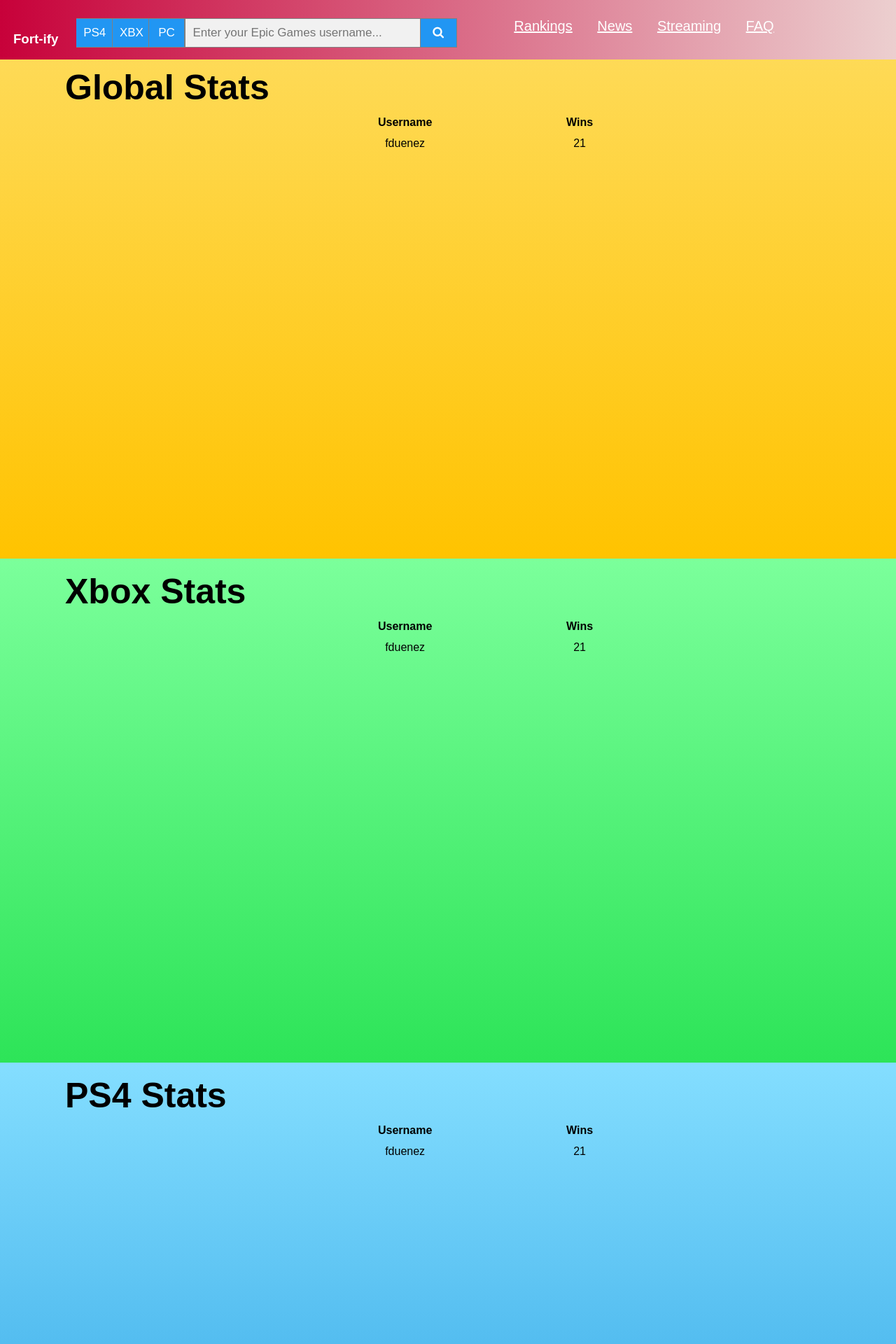
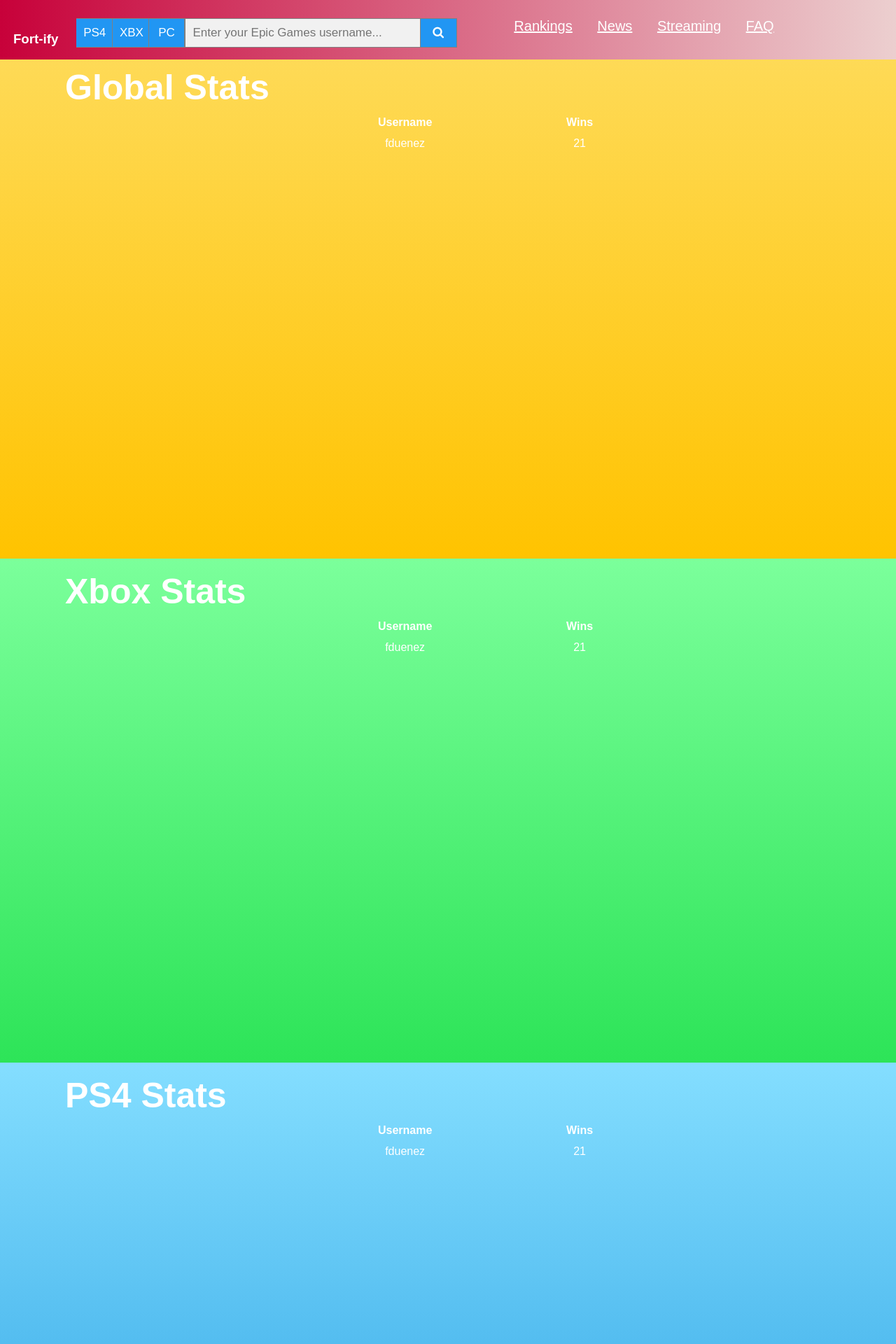
Before and after one commit to lucidlactose/Fort_ify, a PHP site: page /fortHome.php in a window 1280 px wide. Shown: the top 1920 px of the page at 70% size. Run offline with PHP 8.4, Linux system fonts and the light colour scheme; some libraries are stand-ins or nearby versions.

Commit message:
Updated page styling

```diff
--- a/css/styles.css
+++ b/css/styles.css
@@ -109,21 +109,25 @@ th{
 	background-image: linear-gradient(#FEDA57, #FFC300  );
 	width: 100%;
 	height: 720px;
+	color: white;
 }
 #xboxRank{
 	background-image: linear-gradient(#7BFF9B, #2DE458);
 	width: 100%;
 	height: 720px;
+	color: white;
 }
 #ps4Rank{
 	background-image: linear-gradient(#84DEFF, #2DA3E4);
 	width: 100%;
-	height: 720px
+	height: 720px;
+	color: white;
 }
 #pcRank{
 	background-image: linear-gradient(#FDFEFF, #696B6E);
 	width: 100%;
-	height: 720px
+	height: 720px;
+	color: black;
 }
 /******************************************************/
 /*********       PLAYER STATS-SECTION     *************/
```
